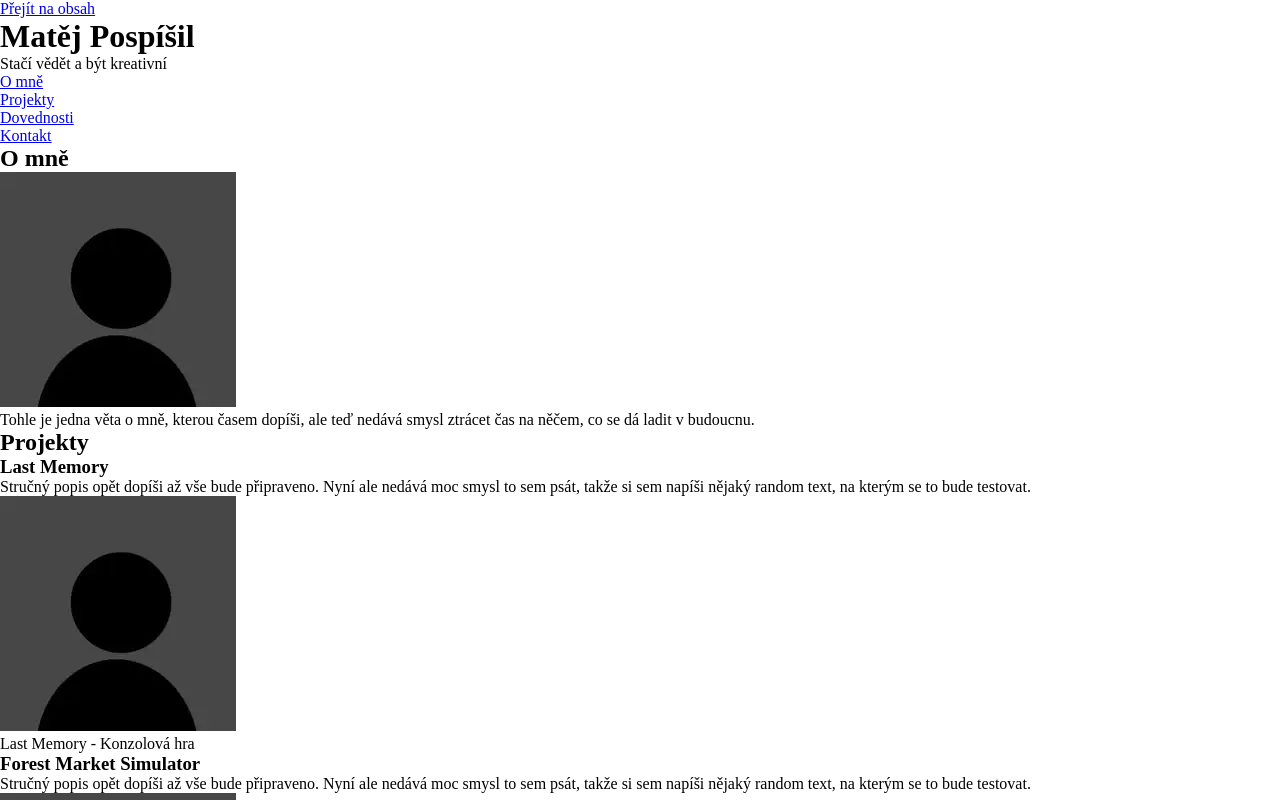
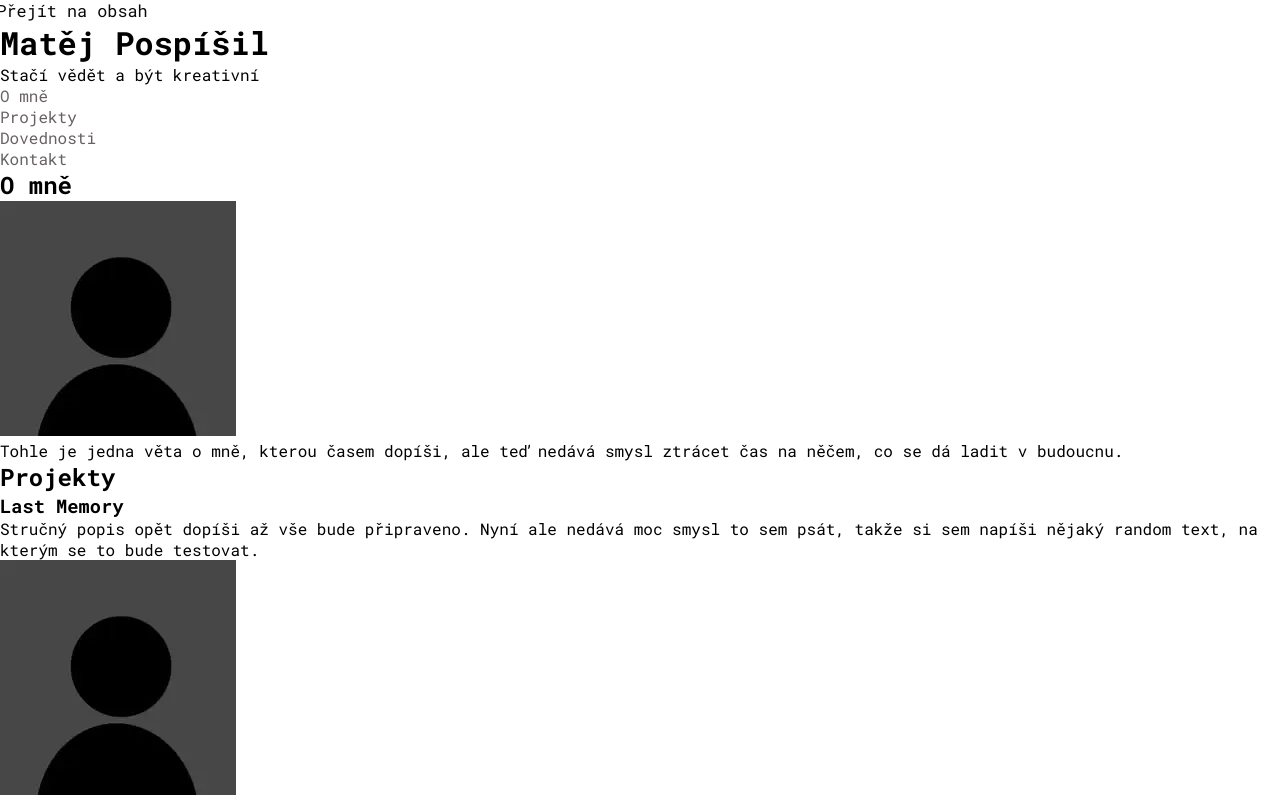
Before and after one commit to Maktisek/osobni-stranka, a plain HTML site: page index.html in a window 1280 px wide. Shown: the top 800 px of the page. Drawn offline with Linux system fonts and the light colour scheme.

Commit message:
feat: pridany styly na odkazy

```diff
--- a/css/style.css
+++ b/css/style.css
@@ -1,19 +1,43 @@
+@import url('https://fonts.googleapis.com/css2?family=Roboto+Mono:ital,wght@0,100..700;1,100..700&display=swap');
+
+:root {
+    --link-color: #676161;
+    --link-color-hover: #0b0808;
+}
+
+
 * {
     box-sizing: border-box;
     padding: 0;
     margin: 0;
 }
 
-.site-header{
+body {
+    font-family: 'Roboto Mono', monospace;
+}
+
+a {
+    display: inline-block;
+    text-decoration: none;
+    transition: all 0.3s ease;
+    color: var(--link-color);
+}
+
+a:hover, a:focus{
+    color: var(--link-color-hover);
+    transform: scale(1.05);
+}
+
+.site-header {
 
 }
 
 
-.card{
+.card {
 
 }
 
-.skip-link{
+.skip-link {
 
 }
 
```
Lines whose indentation alone changed are shown as unchanged.
